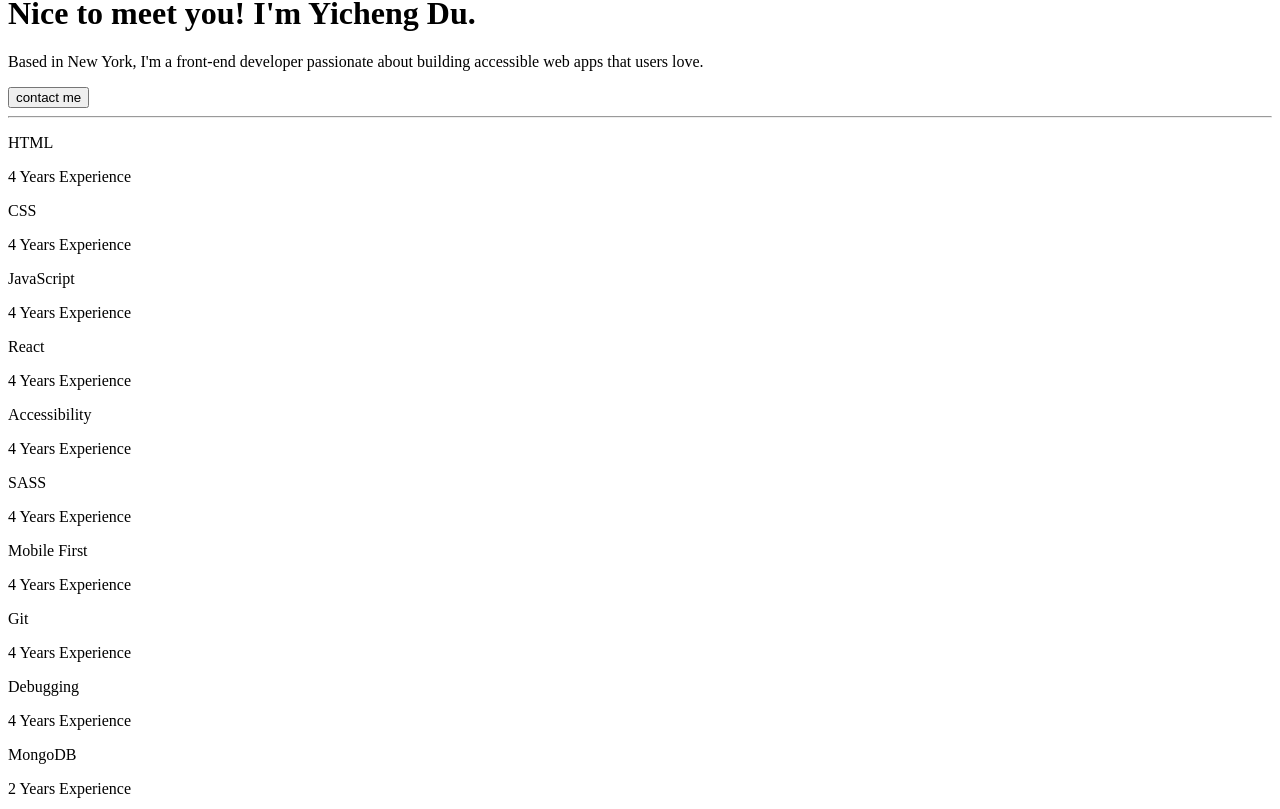
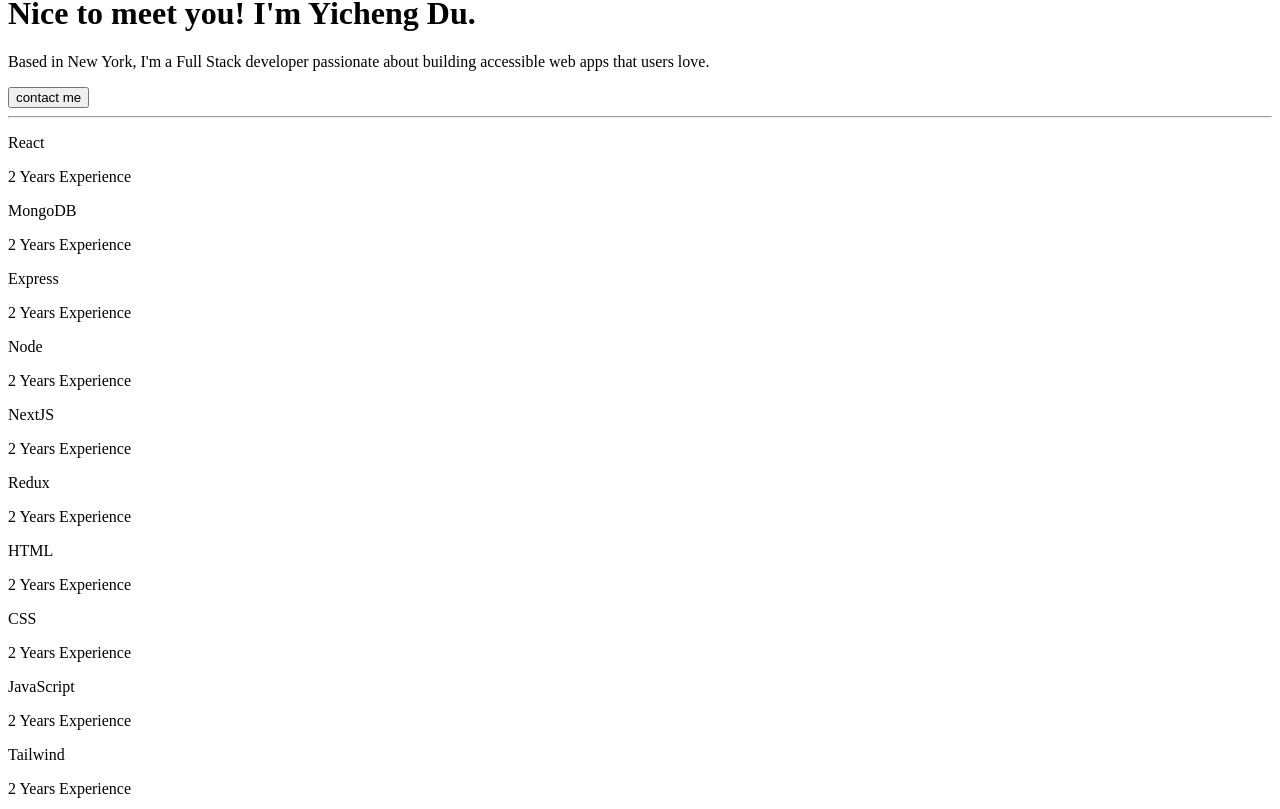
Before and after one commit to cassiecccc/yicheng-portfolio-site, a React (Vite) app: page / in a window 1280 px wide. Shown: the part 4671-5480 px from the top of the page. Built offline with nearby package versions, Linux system fonts and the light colour scheme; the HTML template or start-up script is replaced by a standard one.

Commit message:
update stacks

```diff
--- a/src/components/Hero.jsx
+++ b/src/components/Hero.jsx
@@ -33,7 +33,7 @@
           <span className="profile-name"> Yicheng Du.</span>
         </h1>
         <p className="hero-content-bio">
-          Based in New York, I&apos;m a front-end developer passionate about
+          Based in New York, I&apos;m a Full Stack developer passionate about
           building accessible web apps that users love.
         </p>
         <button
--- a/src/shared/stacksExpand.js
+++ b/src/shared/stacksExpand.js
@@ -1,26 +1,26 @@
 export const STACKSEXPAND = [
   {
-    name: "Mobile First",
-    years: "4 Years Experience",
-  },
-  {
-    name: "Git",
-    years: "4 Years Experience",
-  },
-  {
-    name: "Debugging",
-    years: "4 Years Experience",
-  },
-  {
-    name: "MongoDB",
+    name: "HTML",
     years: "2 Years Experience",
   },
   {
-    name: "Express",
+    name: "CSS",
     years: "2 Years Experience",
   },
   {
-    name: "Node",
+    name: "JavaScript",
+    years: "2 Years Experience",
+  },
+  {
+    name: "Tailwind",
+    years: "2 Years Experience",
+  },
+  {
+    name: "SQL",
+    years: "2 Years Experience",
+  },
+  {
+    name: "Testing",
     years: "2 Years Experience",
   },
 ];
--- a/src/shared/stacksShown.js
+++ b/src/shared/stacksShown.js
@@ -1,26 +1,26 @@
 export const STACKSSHOWN = [
   {
-    name: "HTML",
-    years: "4 Years Experience",
+    name: "React",
+    years: "2 Years Experience",
   },
   {
-    name: "CSS",
-    years: "4 Years Experience",
+    name: "MongoDB",
+    years: "2 Years Experience",
   },
   {
-    name: "JavaScript",
-    years: "4 Years Experience",
+    name: "Express",
+    years: "2 Years Experience",
   },
   {
-    name: "React",
-    years: "4 Years Experience",
+    name: "Node",
+    years: "2 Years Experience",
   },
   {
-    name: "Accessibility",
-    years: "4 Years Experience",
+    name: "NextJS",
+    years: "2 Years Experience",
   },
   {
-    name: "SASS",
-    years: "4 Years Experience",
+    name: "Redux",
+    years: "2 Years Experience",
   },
 ];
```
